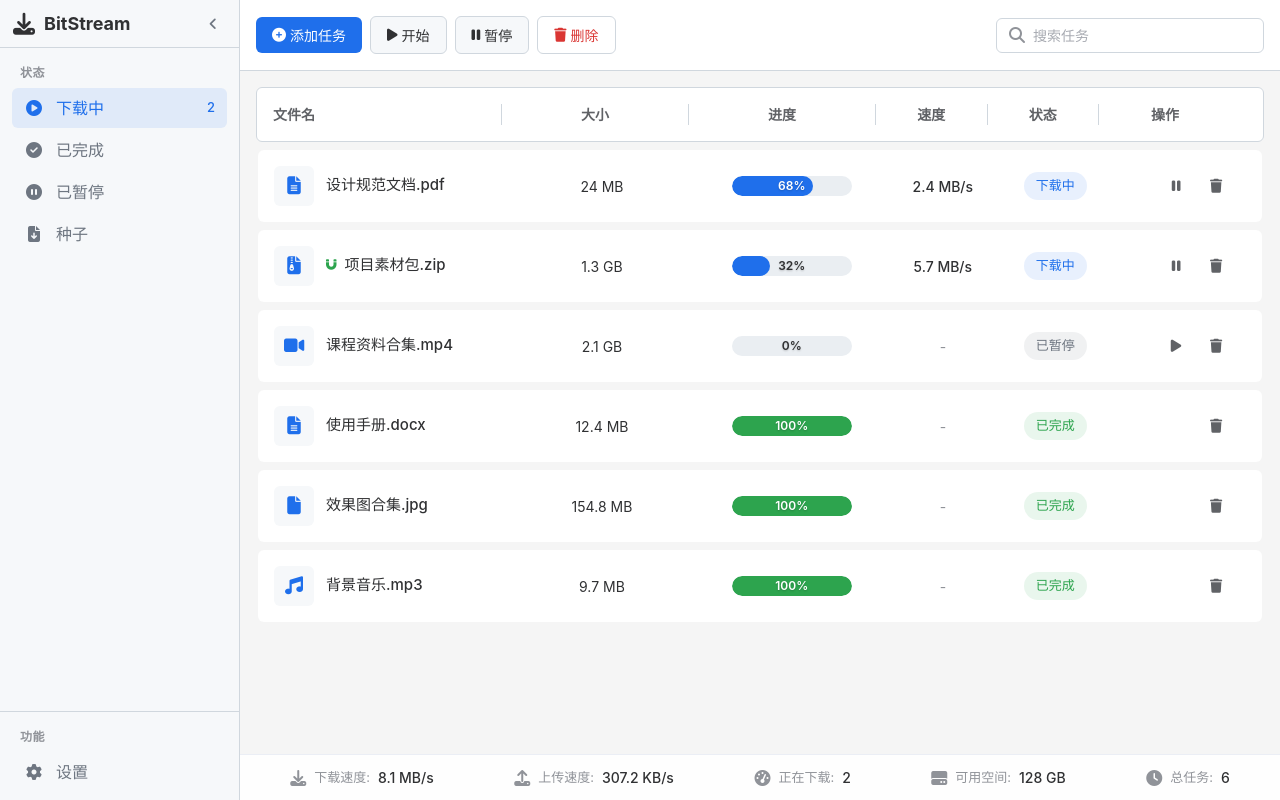
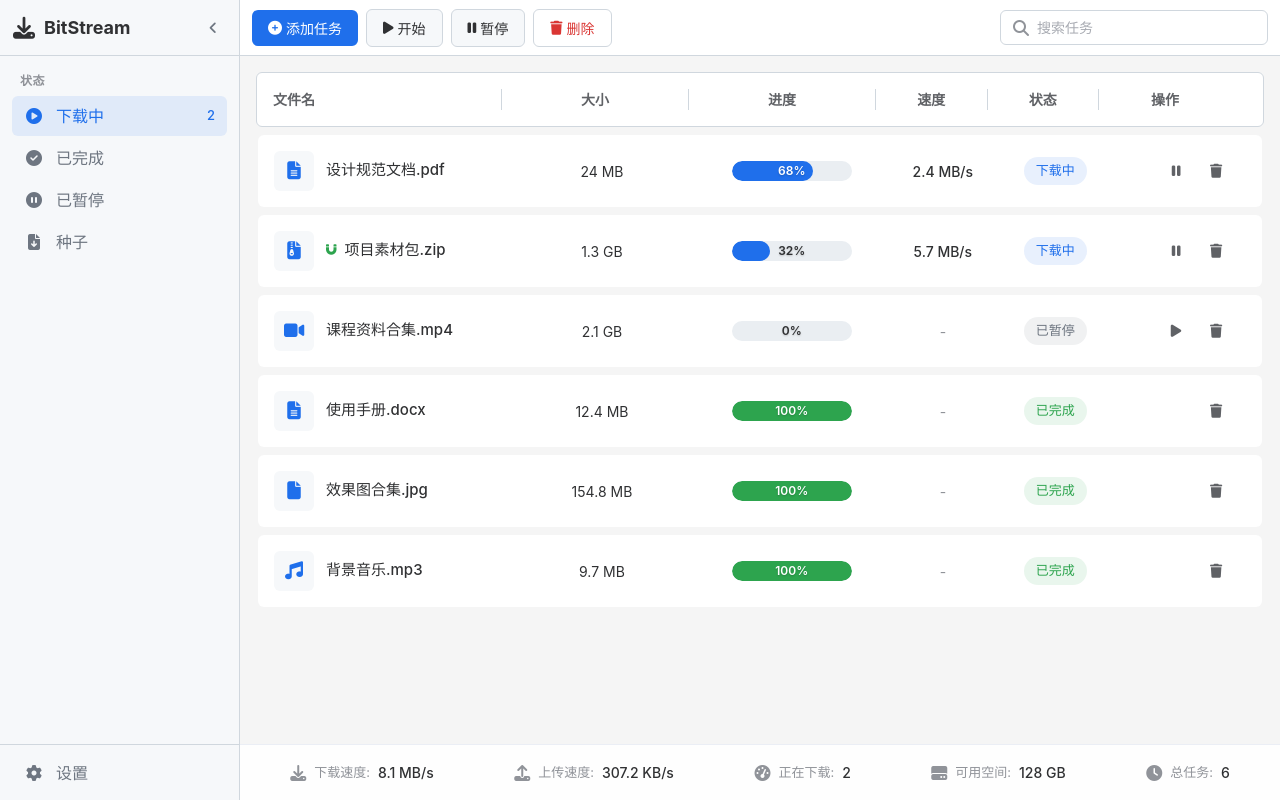
Before and after one commit to Y-Theta/aria2-shell, a Vue app in the folder web/: page /#/active in a window 1280 px wide. Built offline with nearby package versions, Linux system fonts and the light colour scheme.

Commit message:
fix ui spacing

```diff
--- a/web/src/components/Sidebar.vue
+++ b/web/src/components/Sidebar.vue
@@ -50,7 +50,7 @@
         </nav>
 
         <div class="sidebar-footer">
-            <div v-if="!isCollapsed && !isMobile" class="nav-section-title">{{ t('sidebar.features') }}</div>
+            <!-- <div v-if="!isCollapsed && !isMobile" class="nav-section-title">{{ t('sidebar.features') }}</div> -->
             <router-link
                 class="nav-item"
                 active-class="active"
@@ -136,7 +136,7 @@ onUnmounted(() => {
     display: flex;
     align-items: center;
     justify-content: space-between;
-    min-height: 48px;
+    min-height: 56px;
 }
 
 .logo {
@@ -276,6 +276,7 @@ onUnmounted(() => {
     display: flex;
     flex-direction: column;
     gap: 2px;
+    height: 56px;
 }
 
 .mobile-menu-dropdown {
--- a/web/src/components/TaskFooter.vue
+++ b/web/src/components/TaskFooter.vue
@@ -83,6 +83,7 @@ const formatSpeed = (bytesPerSecond: number) => {
     background-color: var(--footer-bg);
     border-top: 1px solid var(--footer-border);
     flex-wrap: wrap;
+    min-height: 56px;
 }
 
 .footer-stat {
--- a/web/src/components/TaskToolbar.vue
+++ b/web/src/components/TaskToolbar.vue
@@ -56,9 +56,10 @@ defineEmits<{
     align-items: center;
     justify-content: space-between;
     gap: var(--spacing-md);
-    padding: var(--spacing-lg);
+    padding: var(--spacing-sm) var(--spacing-md);
     background-color: var(--panel-bg);
     border-bottom: 1px solid var(--border-gray);
+    min-height: 56px;
 }
 
 .toolbar-left {
```
